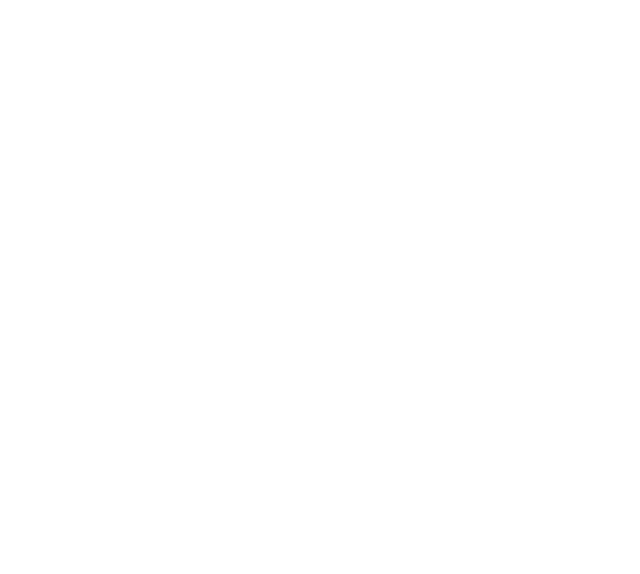
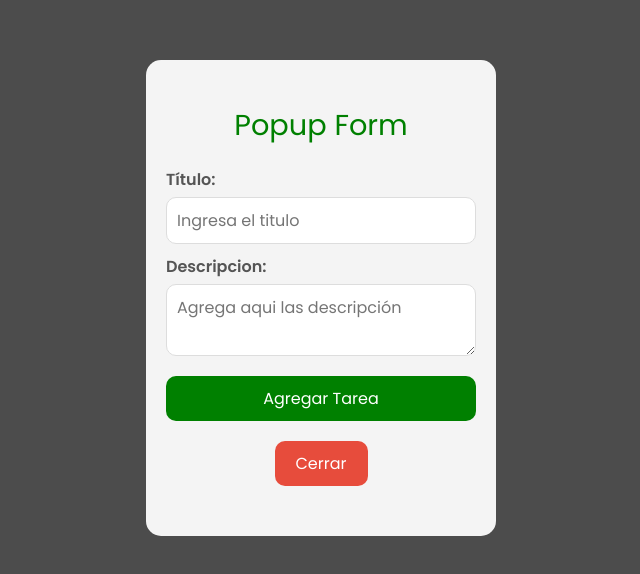
Before and after one commit to FedericoBenitezItConsultores/todo-board, a React (Vite) app: page / in a window 1280 px wide. Shown: the part 102-676 px from the top of the page, without its empty margins (319-959 px from the left). Built offline with nearby package versions, Linux system fonts and the light colour scheme.

Commit message:
[FEATURE] We add styles to the task

```diff
--- a/src/App.jsx
+++ b/src/App.jsx
@@ -1,9 +1,14 @@
 import React, { useState } from "react";
 
-import TaskForm from "./section/tasksForm/TaskForm";
+import TaskForm from "./section/tasks-form/TaskForm";
 
 function App() {
-  const [openPopUp, setOpenPopUp] = useState(false)
+  const [openPopUp, setOpenPopUp] = useState(true)
+
+  const toogleCreateTask = () => {
+    setOpenPopUp(!openPopUp);
+  }
+
   return (
     <>
      {openPopUp && <TaskForm />}
--- a/src/section/tasksForm/TaskForm.jsx
+++ b/src/section/tasks-form/TaskForm.jsx
@@ -10,7 +10,6 @@
   const titleRef = useRef(null);
   const descripcionRef = useRef(null);
 
-
   const handlerAddTasks = (e) => {
     e.preventDefault();
     addTasks({
@@ -22,12 +21,13 @@
 
   return (
     <div className={style.masquerade}>
-      <div className={style.mask}/>
+      <div className={style.mask} />
       <div className={style.container}>
         <h2 className={style.popup_Form}>Popup Form</h2>
         <form onSubmit={handlerAddTasks} className={style.container_Popup}>
           <label htmlFor="username">Título:</label>
           <input
+            placeholder="Ingresa el titulo"
             ref={titleRef}
             className={style.title_Popup}
             type="text"
@@ -36,9 +36,26 @@
             required
           />
           <label htmlFor="username">Descripcion:</label>
-          <textarea ref={descripcionRef} name="" id="" required></textarea>
+          <textarea
+            placeholder="Agrega aqui las descripción"
+            className={style.description_Popup}
+            ref={descripcionRef}
+            name=""
+            id=""
+            required
+          ></textarea>
 
-          <button type="submit">Agregar Tarea</button>
+          <div className={style.buttons}>
+
+          <button className={style.open} type="submit">
+            Agregar Tarea
+          </button>
+          <button className={style.close} type="submit">
+            Cerrar
+          </button>
+
+          </div>
+
         </form>
       </div>
     </div>
--- a/src/section/tasksForm/tasksForm.module.css
+++ b/src/section/tasks-form/tasksForm.module.css
@@ -14,7 +14,7 @@
   left: 0;
   height: 100vh;
   width: 100vw;
-  background-color: #000 ;
+  background-color: #000;
   opacity: 0.7;
   z-index: 1;
 }
@@ -26,14 +26,15 @@
   height: fit-content;
   background-color: #f4f4f4;
   padding: 20px;
-  width: 500px;
+  width: 350px;
+  border-radius: 15px;
   z-index: 2;
 }
 
 .popup_Form {
   margin-bottom: 20px;
-  font-size: 1.5em;
-  color: #2df505;
+  font-size: 1.8em;
+  color: #008000;
 }
 
 .container_Popup {
@@ -58,19 +59,52 @@
   font-size: 1em;
   box-sizing: border-box;
   margin-bottom: 10px;
+  border-radius: 10px;
+}
+.description_Popup {
+  width: 100%;
+  padding: 10px;
+  border: 1px solid #ddd;
+  border-radius: 4px;
+  font-size: 1em;
+  box-sizing: border-box;
+  margin-bottom: 10px;
+  border-radius: 10px;
 }
 
 button {
   padding: 10px 20px;
-  background-color: #007bff;
   color: #fff;
   border: none;
   border-radius: 4px;
   cursor: pointer;
   font-size: 1em;
   transition: background-color 0.3s;
+  margin: 10px 0;
+  width: 100%;
+}
+
+.open {
+  background-color: #008000;
+  border-radius: 10px;
+}
+
+.close {
+  background-color: #e74c3c;
+  width: 30%;
+  border-radius: 10px;
+}
+
+.close:hover{
+  background-color: rgb(156, 11, 11);
+}
+
+.buttons {
+  display: flex;
+  flex-direction: column;
+  align-items: center;
 }
 
 button:hover {
-  background-color: #0056b3;
+  background-color: #074e01;
 }
```
